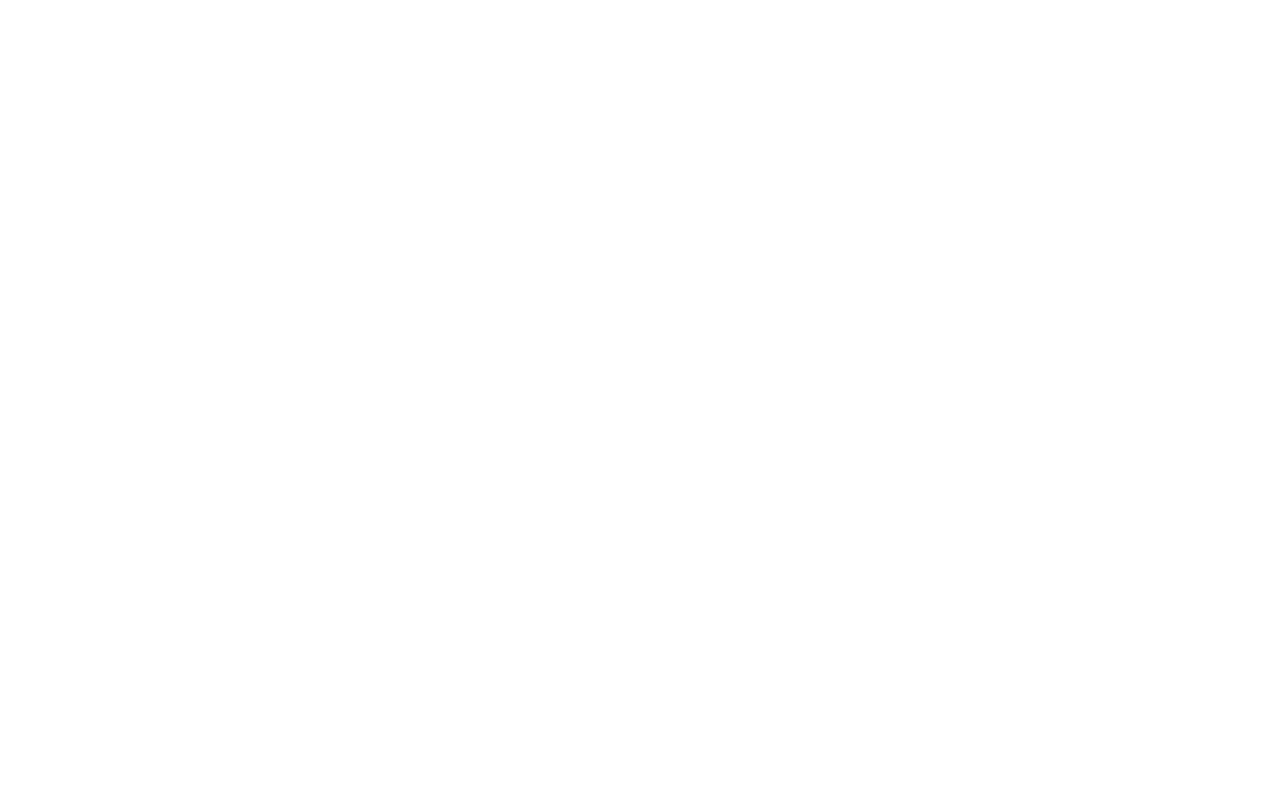
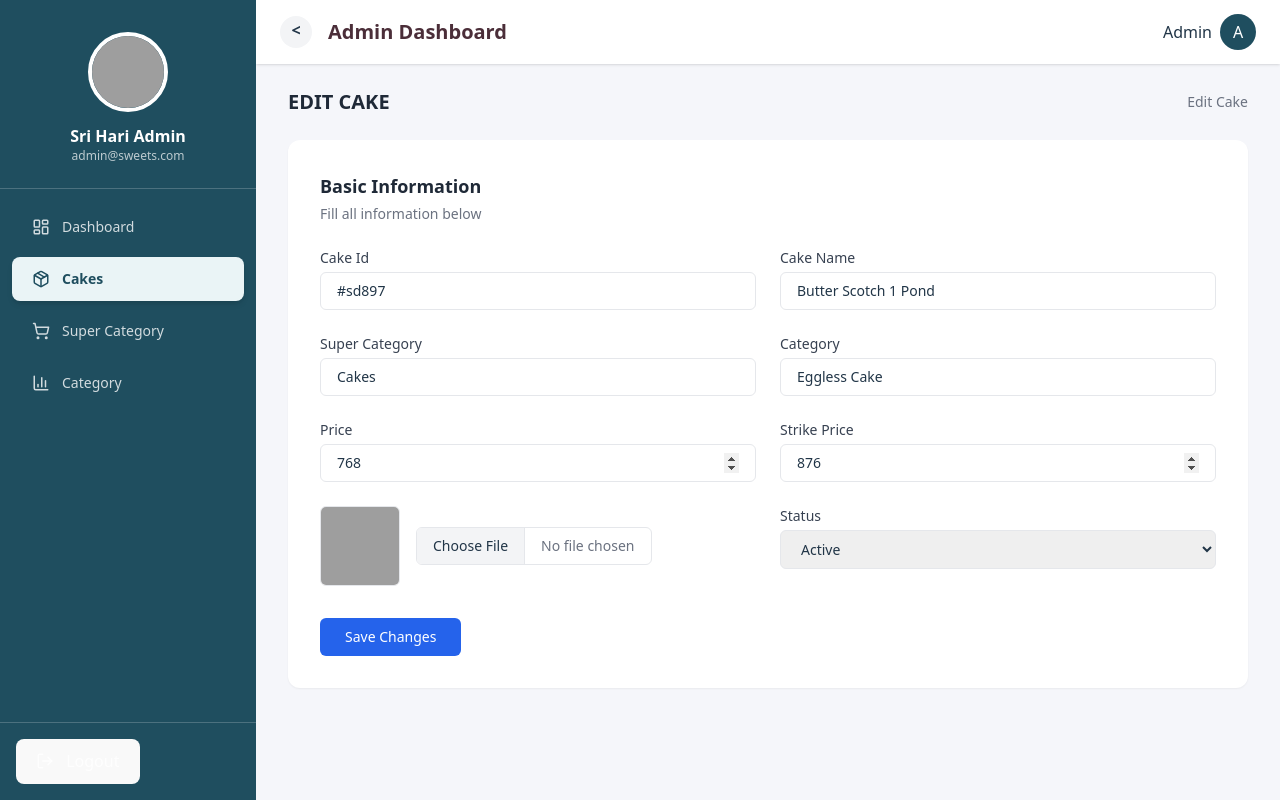
Before and after one commit to Saniyaaryan7/react-codebase, a React (Vite) app in the folder sri-hari-admin/: page /admin/cakes/edit/1 in a window 1280 px wide. Before the commit this address had no page. Built offline with nearby package versions, Linux system fonts and the light colour scheme; grey boxes are pictures that could not be loaded; the HTML template or start-up script is replaced by a standard one.

Commit message:
Add Edit page and Improve back button UI

```diff
--- a/sri-hari-admin/src/App.jsx
+++ b/sri-hari-admin/src/App.jsx
@@ -3,6 +3,7 @@
 import Dashboard from "./Pages/admin/Dashboard";
 import Cakes from "./Pages/admin/Cake/Cakes";
 import AddCake from "./Pages/admin/Cake/AddCake";
+import EditCake from "./Pages/admin/Cake/EditCake";
 import SuperCategory from "./Pages/admin/SuperCategory/superCategory";
 import AddSuperCategory from "./Pages/admin/SuperCategory/AddSuperCategory";
 import Category from "./Pages/admin/Category/category";
@@ -16,6 +17,7 @@
       <Route path="/admin/dashboard" element={<Dashboard />} />
       <Route path="/admin/cakes" element={<Cakes />} />
       <Route path="/admin/cakes/add" element={<AddCake />} />
+      <Route path="/admin/cakes/edit/:id" element={<EditCake />} />
       <Route path="/admin/super-category" element={<SuperCategory />} />
     <Route path="/admin/add-super-category" element={<AddSuperCategory />} />
     <Route path="/admin/category" element={<Category />} />
--- a/sri-hari-admin/src/Pages/admin/Cake/Cakes.jsx
+++ b/sri-hari-admin/src/Pages/admin/Cake/Cakes.jsx
@@ -156,14 +156,15 @@
     {/* =================================  Edit  =========================== */}
     <button
   type="button"
+  title="Edit"
+  onClick={() => navigate(`/admin/cakes/edit/${cake.id}`)}
   className="bg-transparent p-1 rounded-full
              text-emerald-500 hover:text-emerald-700
-                 hover:bg-emerald-50
-                 focus:outline-none focus:ring-0"
-      title="Edit"
+             hover:bg-emerald-50"
 >
   <Pencil size={18} />
 </button>
+
 
     {/* ================================ Delete =========================================*/}
     <button
--- /dev/null
+++ b/sri-hari-admin/src/Pages/admin/Cake/EditCake.jsx
@@ -0,0 +1,206 @@
+import React, { useState } from "react";
+import { useParams, useNavigate } from "react-router-dom";
+import Sidebar from "../../../components/admin/sidebar";
+import Topbar from "../../../components/admin/Topbar";
+import { ArrowLeft } from "lucide-react";
+
+
+export default function EditCake() {
+  const { id } = useParams();
+  const navigate = useNavigate();
+  const [open, setOpen] = useState(false);
+
+  const [fileName, setFileName] = useState("No file chosen");
+
+  const [formData, setFormData] = useState({
+    cakeId: "#sd897",
+    name: "Butter Scotch 1 Pond",
+    superCategory: "Cakes",
+    category: "Eggless Cake",
+    price: 768,
+    strike: 876,
+    status: "Active",
+    image: "https://i.imgur.com/8Km9tLL.jpg",
+  });
+
+  const handleChange = (e) => {
+    setFormData({ ...formData, [e.target.name]: e.target.value });
+  };
+
+  const handleFileChange = (e) => {
+    if (e.target.files.length > 0) {
+      setFileName(e.target.files[0].name);
+      setFormData({
+        ...formData,
+        image: URL.createObjectURL(e.target.files[0]),
+      });
+    }
+  };
+
+  return (
+    <div className="flex h-screen bg-[#F5F6FA] overflow-hidden">
+      <Sidebar open={open} setOpen={setOpen} />
+
+      <div className="flex flex-col flex-1">
+        <Topbar toggle={() => setOpen(true)} />
+
+        <main className="flex-1 overflow-y-auto px-8 py-6">
+          {/* Page Title */}
+          <div className="flex justify-between items-center mb-6">
+            <h1 className="text-xl font-semibold text-gray-800">
+              EDIT CAKE
+            </h1>
+            <span className="text-sm text-gray-500">Edit Cake</span>
+          </div>
+
+          {/* Card */}
+          <div className="bg-white rounded-xl shadow-sm p-8">
+            <h2 className="text-lg font-semibold text-gray-800 mb-1">
+              Basic Information
+            </h2>
+            <p className="text-sm text-gray-500 mb-6">
+              Fill all information below
+            </p>
+
+            <div className="grid grid-cols-1 md:grid-cols-2 gap-6">
+              {/* Cake ID */}
+              <div>
+                <label className="block text-sm font-medium text-gray-700 mb-1">
+                  Cake Id
+                </label>
+                <input
+                  type="text"
+                  name="cakeId"
+                  value={formData.cakeId}
+                  onChange={handleChange}
+                  className="w-full border rounded-md px-4 py-2 text-sm focus:outline-none focus:ring-2 focus:ring-blue-500"
+                />
+              </div>
+
+              {/* Cake Name */}
+              <div>
+                <label className="block text-sm font-medium text-gray-700 mb-1">
+                  Cake Name
+                </label>
+                <input
+                  type="text"
+                  name="name"
+                  value={formData.name}
+                  onChange={handleChange}
+                  className="w-full border rounded-md px-4 py-2 text-sm focus:outline-none focus:ring-2 focus:ring-blue-500"
+                />
+              </div>
+
+              {/* Super Category */}
+              <div>
+                <label className="block text-sm font-medium text-gray-700 mb-1">
+                  Super Category
+                </label>
+                <input
+                  type="text"
+                  name="superCategory"
+                  value={formData.superCategory}
+                  onChange={handleChange}
+                  className="w-full border rounded-md px-4 py-2 text-sm"
+                />
+              </div>
+
+              {/* Category */}
+              <div>
+                <label className="block text-sm font-medium text-gray-700 mb-1">
+                  Category
+                </label>
+                <input
+                  type="text"
+                  name="category"
+                  value={formData.category}
+                  onChange={handleChange}
+                  className="w-full border rounded-md px-4 py-2 text-sm"
+                />
+              </div>
+
+              {/* Price */}
+              <div>
+                <label className="block text-sm font-medium text-gray-700 mb-1">
+                  Price
+                </label>
+                <input
+                  type="number"
+                  name="price"
+                  value={formData.price}
+                  onChange={handleChange}
+                  className="w-full border rounded-md px-4 py-2 text-sm
+                             [&::-webkit-inner-spin-button]:opacity-100"
+                />
+              </div>
+
+              {/* Strike Price */}
+              <div>
+                <label className="block text-sm font-medium text-gray-700 mb-1">
+                  Strike Price
+                </label>
+                <input
+                  type="number"
+                  name="strike"
+                  value={formData.strike}
+                  onChange={handleChange}
+                  className="w-full border rounded-md px-4 py-2 text-sm
+                             [&::-webkit-inner-spin-button]:opacity-100"
+                />
+              </div>
+
+              {/* Image */}
+              <div className="flex items-center gap-4">
+                <img
+                  src={formData.image}
+                  alt="Cake"
+                  className="w-20 h-20 object-cover rounded-md border"
+                />
+
+                <div className="flex border rounded-md overflow-hidden">
+                  <label className="px-4 py-2 bg-gray-100 text-sm cursor-pointer border-r">
+                    Choose File
+                    <input
+                      type="file"
+                      hidden
+                      onChange={handleFileChange}
+                    />
+                  </label>
+                  <span className="px-4 py-2 text-sm text-gray-500">
+                    {fileName}
+                  </span>
+                </div>
+              </div>
+
+              {/* Status */}
+              <div>
+                <label className="block text-sm font-medium text-gray-700 mb-1">
+                  Status
+                </label>
+                <select
+                  name="status"
+                  value={formData.status}
+                  onChange={handleChange}
+                  className="w-full border rounded-md px-4 py-2 text-sm"
+                >
+                  <option>Active</option>
+                  <option>Inactive</option>
+                </select>
+              </div>
+            </div>
+
+            {/* Button */}
+            <div className="mt-8">
+              <button
+                className="bg-blue-600 hover:bg-blue-700 text-white
+                           px-6 py-2 rounded-md text-sm font-medium"
+              >
+                Save Changes
+              </button>
+            </div>
+          </div>
+        </main>
+      </div>
+    </div>
+  );
+}
--- a/sri-hari-admin/src/components/admin/Topbar.jsx
+++ b/sri-hari-admin/src/components/admin/Topbar.jsx
@@ -1,9 +1,19 @@
 import React from "react";
 import { Menu } from "lucide-react";
+import { useNavigate, useLocation } from "react-router-dom";
 
 export default function Topbar({ toggle }) {
+  const navigate = useNavigate();
+  const location = useLocation();
+
+  // Dashboard par back button nahi dikhana
+  const showBack = location.pathname !== "/admin/dashboard";
+
   return (
-    <header className="h-16 bg-white shadow flex items-center justify-between px-4 sm:px-6 ">
+    <header className="h-16 bg-white shadow flex items-center justify-between px-4 sm:px-6">
+
+      {/* LEFT */}
+      <div className="flex items-center gap-4">
 
         {/* Mobile menu */}
         <button
@@ -13,10 +23,29 @@
           <Menu size={24} />
         </button>
 
+        {/* CIRCULAR BACK BUTTON */}
+        {showBack && (
+          <div
+            onClick={() => navigate(-1)}
+            className="flex flex-col items-center cursor-pointer group"
+          >
+            <div
+              className="w-8 h-8 rounded-full hover:border border-gray-400
+                         flex items-center justify-center
+                         bg-gray-100 transition"
+            >
+              <span className="text-base font-semibold leading-none  mb-1">&lt;</span>
+            </div>
+
+          </div>
+        )}
+
         <h2 className="text-lg sm:text-xl font-semibold text-[#4B2E39]">
           Admin Dashboard
         </h2>
+      </div>
 
+      {/* RIGHT */}
       <div className="flex items-center gap-2">
         <span className="hidden sm:block">Admin</span>
         <div className="w-9 h-9 bg-[#1F4E5F] text-white rounded-full flex items-center justify-center">
```
Lines whose indentation alone changed are shown as unchanged.
